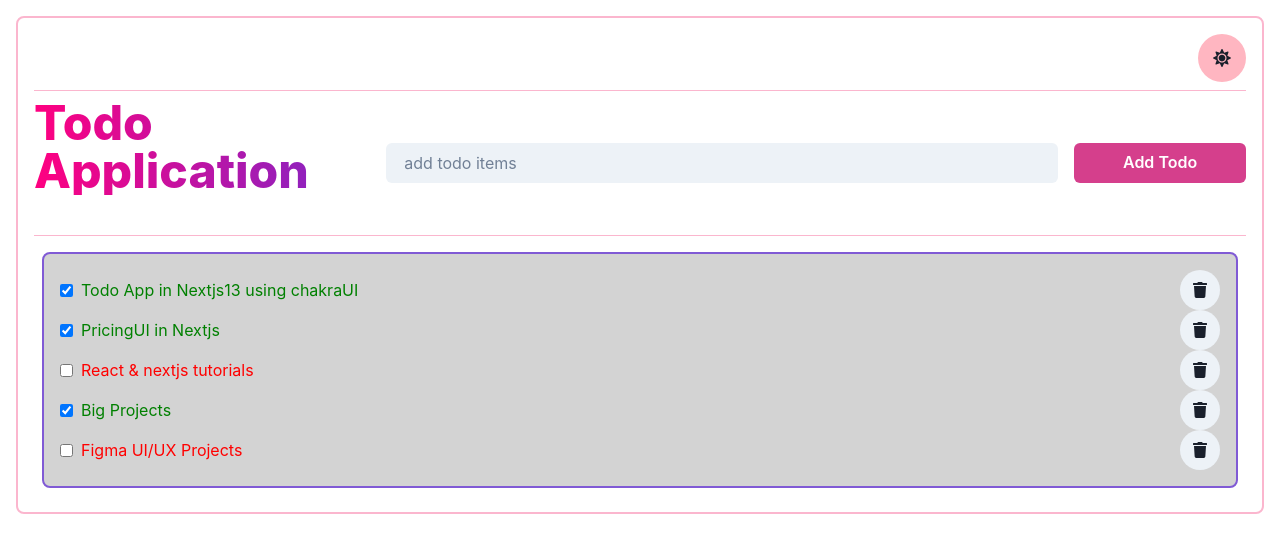
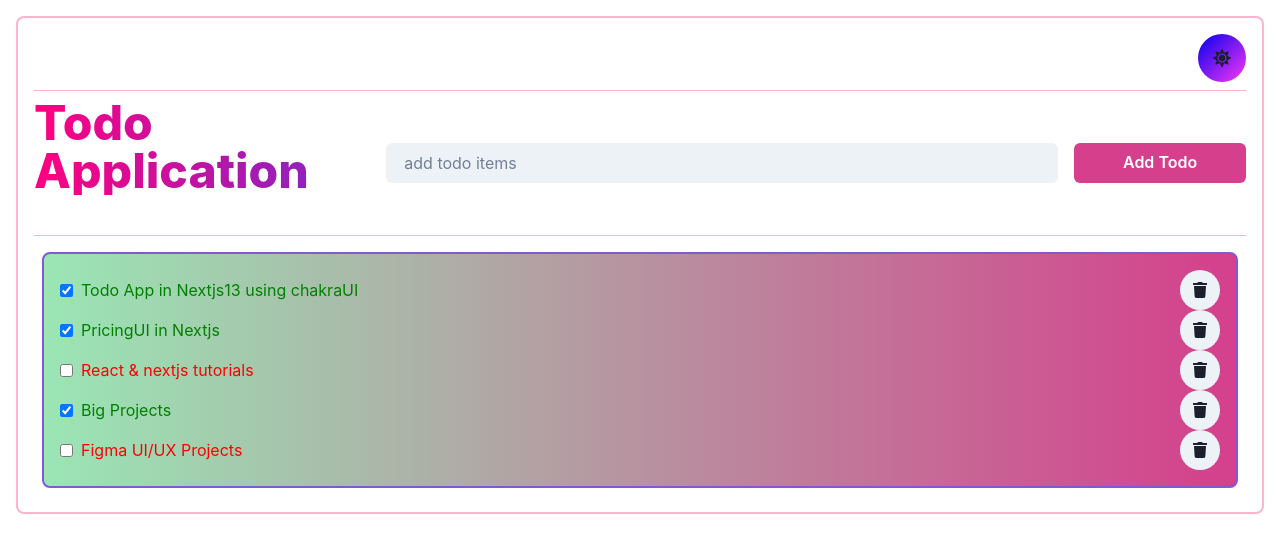
Before and after one commit to SHAKRA-AMBREEN/todoapp, a Next.js app: page / in a window 1280 px wide. Shown: the top 552 px of the page. Built offline with nearby package versions, Linux system fonts and the light colour scheme.

Commit message:
Update todo.tsx
updating commit

```diff
--- a/app/todo.tsx
+++ b/app/todo.tsx
@@ -66,24 +66,24 @@ export default function Todo() {
 
   return (
     <>
-     <VStack p={4} bgColor={""}  divider={<StackDivider />} borderColor="pink.200" borderWidth="2px" m="4" borderRadius="lg" width={"lg:100%"}  maxW={{base: '100vw', sm: '100vw', lg: '100vw', xl: '100vw'}} alignItems="stretch" >
+     <VStack p={4} bgColor={""}  divider={<StackDivider />} borderColor="pink.200" borderWidth="2px" m="4" borderRadius="lg" width={"lg:100%"}  maxW={{base: '100vw', sm: '100v%', lg: '100vw', xl: '100vw'}} alignItems="stretch" >
       {/* <div> <h1> Todo Application </h1></div> */}
 
-        <IconButton icon={<FaSun />} isRound="true" size="lg" bgColor={"lightpink"} alignSelf="flex-end" onClick={toggleColorMode}/>
+        <IconButton icon={<FaSun />} isRound="true" size="lg" bgColor={"lightpink"} alignSelf="flex-end" onClick={toggleColorMode} bgGradient='linear(to bottom right, #0100EC, #FB36F4)' />
        <HStack>
        <Heading mb="8" fontWeight="extrabold" size="2xl" bgGradient="linear(to-l, #7928CA, #FF0080)" bgClip="text" alignItems="center">Todo Application</Heading>
        <Spacer />
        <Input variant="filled" placeholder="add todo items" value={todo} onChange={(e)=>{setTodo(e.target.value)}} width="800px" />
 
        <Spacer />
-      <Button onClick={addTodo} colorScheme="pink" width="200px"> Add Todo </Button>
+      <Button onClick={addTodo} colorScheme="pink" width="200px" maxW={{ sm: '100px', lg: '100%'}} > Add Todo </Button>
 
 
       </HStack>
 
 
 
-       <VStack divider={<StackDivider />} borderColor="purple.500" borderWidth="2px" p="4" m="2"  borderRadius="lg" width={"lg:100%"}  maxW={{base: '90vw', sm: '80%', lg: '100%'}} alignItems="stretch" bgColor="lightgrey" >
+       <VStack divider={<StackDivider />} borderColor="purple.500" borderWidth="2px" p="4" m="2"  borderRadius="lg" width={"lg:100%"}  maxW={{base: '90vw', sm: '100%', lg: '100%'}} alignItems="stretch" bgGradient='linear(to-r,  green.200, pink.500)' >
       <ul>
 
 
@@ -99,7 +99,7 @@ export default function Todo() {
 
           <Spacer />
 
-          {/* <button onClick={()=> {deleteTodo(elm)}}> Delete </button> */}
+
           <IconButton icon={<FaTrash/>} ml="10" isRound="true" onClick={()=> {deleteTodo(elm)}}> {} </IconButton>
           </>
           </HStack>
```
